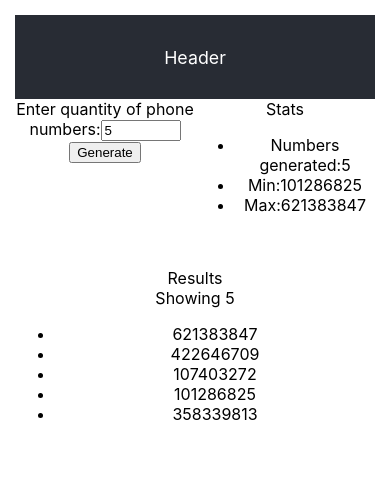
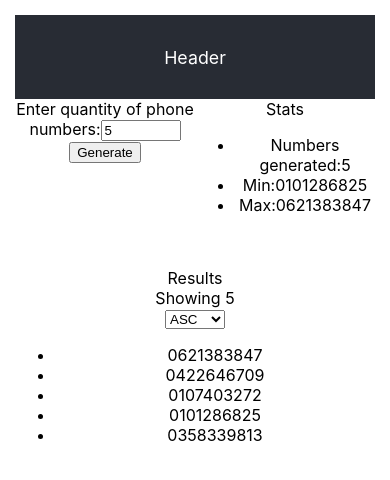
Before and after one commit to pluwum/phone-number-generator, a React (Create React App) app: page / in a window 390 px wide. Both pictures are taken after typing "5" into the empty fields and a click on the input "Generate". Shown: the top 480 px of the page. Built offline with nearby package versions, Linux system fonts and the light colour scheme.

Commit message:
Sort phone numbers in ascending and descending

```diff
--- a/src/App.js
+++ b/src/App.js
@@ -22,6 +22,25 @@ class App extends Component {
     })
   }
 
+  sortPhoneNumbers = event => {
+    event.preventDefault()
+    var order = event.target.value
+    const { phoneNumbers } = this.state
+    if (order === 'asc') {
+      this.setState({
+        phoneNumbers: phoneNumbers.sort(function (a, b) {
+          return a - b
+        })
+      })
+    } else {
+      this.setState({
+        phoneNumbers: phoneNumbers.sort(function (a, b) {
+          return b - a
+        })
+      })
+    }
+  }
+
   render () {
     const { min, max, count } = this.state
     return (
@@ -37,7 +56,10 @@ class App extends Component {
         </div>
         <div className='row'>
           <div className='col'>
-            <Results phoneNumbers={this.state.phoneNumbers} />
+            <Results
+              phoneNumbers={this.state.phoneNumbers}
+              sortPhoneNumbers={this.sortPhoneNumbers}
+            />
           </div>
         </div>
       </div>
--- a/src/components/Generator.js
+++ b/src/components/Generator.js
@@ -76,7 +76,6 @@ class Generator extends Component {
   }
 
   render () {
-    console.log('State phone numbers', this.state.phoneNumbers)
     return (
       <div>
         <form onSubmit={this.handleSubmit}>
--- a/src/components/Results.js
+++ b/src/components/Results.js
@@ -1,15 +1,21 @@
 import React from 'react'
-
-const Results = ({ phoneNumbers }) => (
+import { formatPhoneNumber } from '../utils'
+const Results = ({ phoneNumbers, sortPhoneNumbers }) => (
   <div>
     Results
     <div>Showing {phoneNumbers.length}</div>
     {phoneNumbers.length && (
-      <ul>
-        {phoneNumbers.map(number => (
-          <li key={number}>{number}</li>
-        ))}
-      </ul>
+      <div>
+        <select onChange={sortPhoneNumbers}>
+          <option value='asc'>ASC</option>
+          <option value='desc'>DESC</option>
+        </select>
+        <ul>
+          {phoneNumbers.map(number => (
+            <li key={number}>{formatPhoneNumber(number)}</li>
+          ))}
+        </ul>
+      </div>
     )}
   </div>
 )
--- a/src/components/Stats.js
+++ b/src/components/Stats.js
@@ -1,13 +1,13 @@
 import React from 'react'
-
+import { formatPhoneNumber } from '../utils'
 const Stats = ({ min, max, count }) => {
   return (
     <div>
       Stats
       <ul>
         <li>Numbers generated:{count}</li>
-        <li>Min:{min}</li>
-        <li>Max:{max}</li>
+        <li>Min:{formatPhoneNumber(min)}</li>
+        <li>Max:{formatPhoneNumber(max)}</li>
       </ul>
     </div>
   )
--- /dev/null
+++ b/src/config.js
@@ -0,0 +1,2 @@
+export const PHONE_NUMBER_LENGHTH = 10
+export const PHONE_NUMBER_PADDING = '0'
--- /dev/null
+++ b/src/utils.js
@@ -0,0 +1,7 @@
+import { PHONE_NUMBER_LENGHTH, PHONE_NUMBER_PADDING } from './config'
+
+export const formatPhoneNumber = number => {
+  return number
+    ? number.toString().padStart(PHONE_NUMBER_LENGHTH, PHONE_NUMBER_PADDING)
+    : null
+}
```
